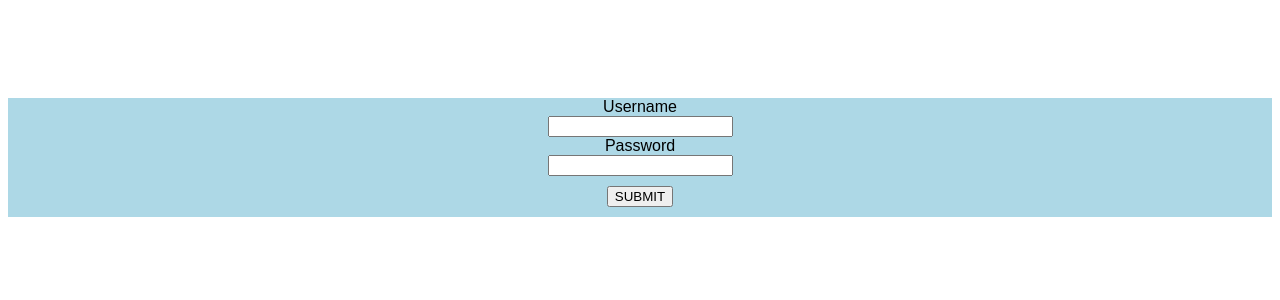
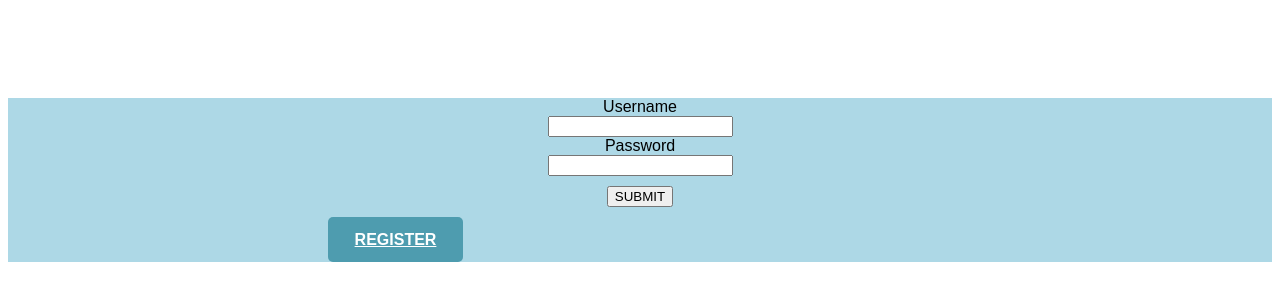
Before and after one commit to sarang2551/FullStackExp, a React (Create React App) app: page / in a window 1280 px wide. Shown: the part 202-502 px from the top of the page. Built offline with nearby package versions, Linux system fonts and the light colour scheme.

Commit message:
Added register page Used react-router

```diff
--- a/package.json
+++ b/package.json
@@ -6,8 +6,11 @@
   "main": "src/index.js",
   "dependencies": {
     "axios": "0.21.1",
+    "bootstrap": "4.6.0",
     "react": "17.0.2",
     "react-dom": "17.0.2",
+    "react-router": "5.2.0",
+    "react-router-dom": "5.2.0",
     "react-scripts": "4.0.0"
   },
   "devDependencies": {
--- a/src/App.js
+++ b/src/App.js
@@ -1,24 +1,55 @@
 import "./styles.css";
+import React from "react";
+export default class Register extends React.Component {
+  constructor(props) {
+    super(props);
+    this.state = {
+      username: "",
+      password: "",
+      email: ""
+    };
+  }
+  handleChange = (e) => {
+    const { name, value } = e.target;
+    try {
+      this.setState({ ...this.state, [name]: value });
+    } catch (e) {
+      throw e;
+    }
+  };
+  mySubmitHandler = (event) => {
+    event.preventDefault();
 
-export default function App() {
-  function authenticationCall(event) {
-    event.preventDefault();
-  }
+    const userInfo = {
+      username: this.state.username,
+      password: this.state.password,
+      email: this.state.email
+    };
+    console.log(userInfo);
+  };
+  render() {
     return (
-    <form method="POST" className="App">
+      <form method="POST" className="App" onSubmit={this.handleChange}>
         <div>
+          <label>Email</label>
+          <br />
+          <input name="email" type="email" onChange={this.handleChange}></input>
+          <br />
           <label>Username</label>
           <br />
-        <input></input>
+          <input name="username" onChange={this.handleChange}></input>
           <br />
           <label>Password</label>
           <br />
-        <input type="password"></input>
+          <input
+            name="password"
+            type="password"
+            onChange={this.handleChangePassword}
+          ></input>
           <br />
-        <button type="button" onClick={authenticationCall}>
-          SUBMIT
-        </button>
+          <button type="submit">SUBMIT</button>
         </div>
       </form>
     );
   }
+}
--- a/src/index.js
+++ b/src/index.js
@@ -2,11 +2,15 @@ import ReactDOM from "react-dom";
 import React from "react";
 import "./styles.css";
 import Axios from "axios";
+import { Switch, Route, BrowserRouter } from "react-router-dom";
+import Register from "./App";
+
 class MyForm extends React.Component {
   constructor(props) {
     super(props);
     this.state = { username: "", password: "" };
   }
+
   handleChangeUsername = (e) => {
     this.setState({ username: e.target.value });
   };
@@ -45,10 +49,49 @@ class MyForm extends React.Component {
           ></input>
           <br />
           <button type="submit">SUBMIT</button>
+          <br />
+          <a className="button" href="https://5cs4z.csb.app/register">
+            REGISTER
+          </a>
         </div>
       </form>
     );
   }
 }
+
+const FormWrapper = (props) => {
+  const [title, setTitle] = React.useState(props.title || "Empty");
+
+  React.useEffect(() => {
+    console.log("Effect", props.title);
+    setTitle(props.title);
+  }, [props.title]);
+
+  return (
+    <>
+      <h1>{title}</h1>
+      {props.children}
+    </>
+  );
+};
+
 const rootElement = document.getElementById("root");
-ReactDOM.render(<MyForm />, rootElement);
+ReactDOM.render(
+  <BrowserRouter>
+    <Switch>
+      <Route
+        exact
+        path="/x"
+        component={() => (
+          <FormWrapper title="Hello">
+            <MyForm />
+          </FormWrapper>
+        )}
+      />
+
+      <Route exact path="/" component={() => <MyForm />} />
+      <Route exact path="/register" component={() => <Register />} />
+    </Switch>
+  </BrowserRouter>,
+  rootElement
+);
--- a/src/styles.css
+++ b/src/styles.css
@@ -11,3 +11,16 @@ button {
 label {
   margin: 10px;
 }
+.button {
+  display: block;
+  width: 115px;
+  height: 25px;
+  background: #4e9caf;
+  padding: 10px;
+  text-align: center;
+  border-radius: 5px;
+  color: white;
+  font-weight: bold;
+  line-height: 25px;
+  margin-left: 320px;
+}
```
Lines whose indentation alone changed are shown as unchanged.
